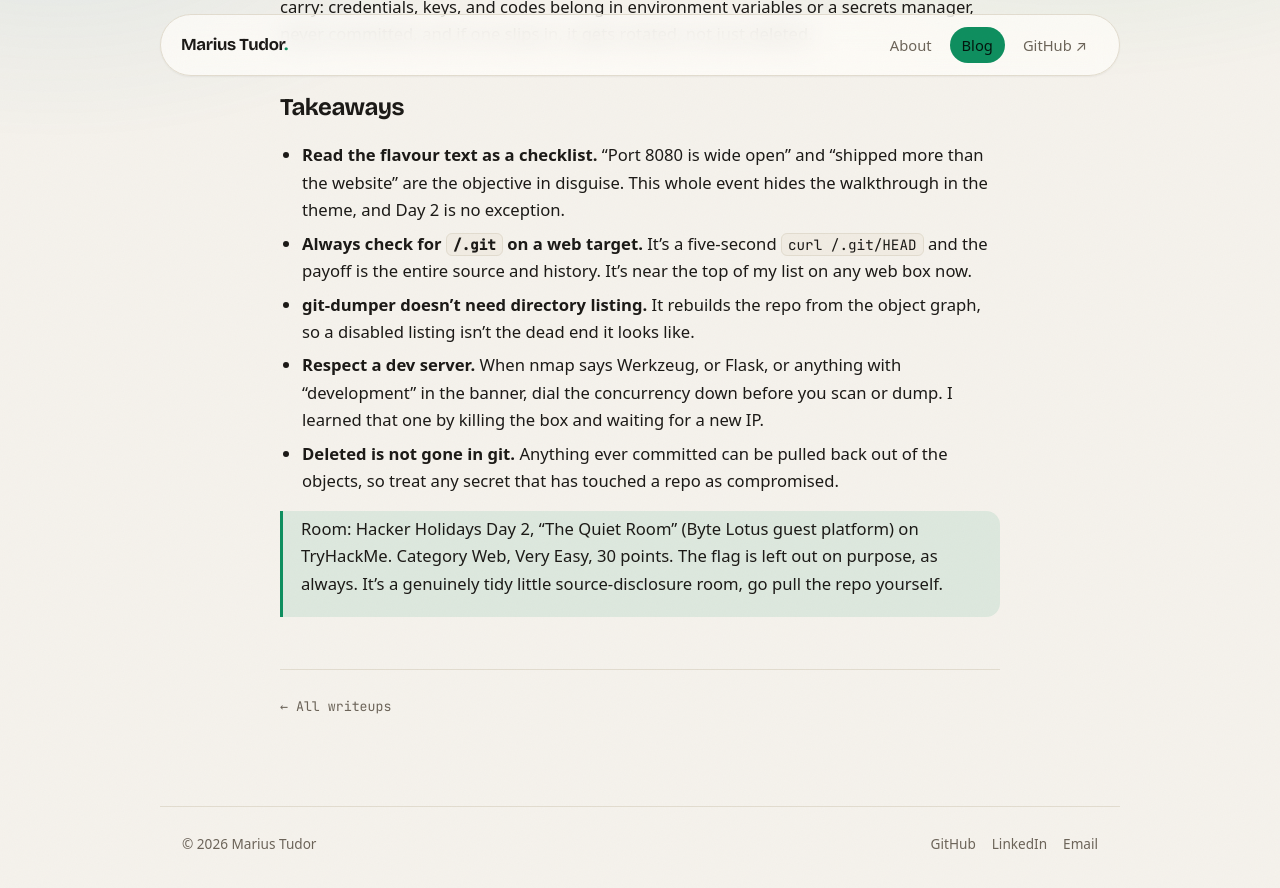
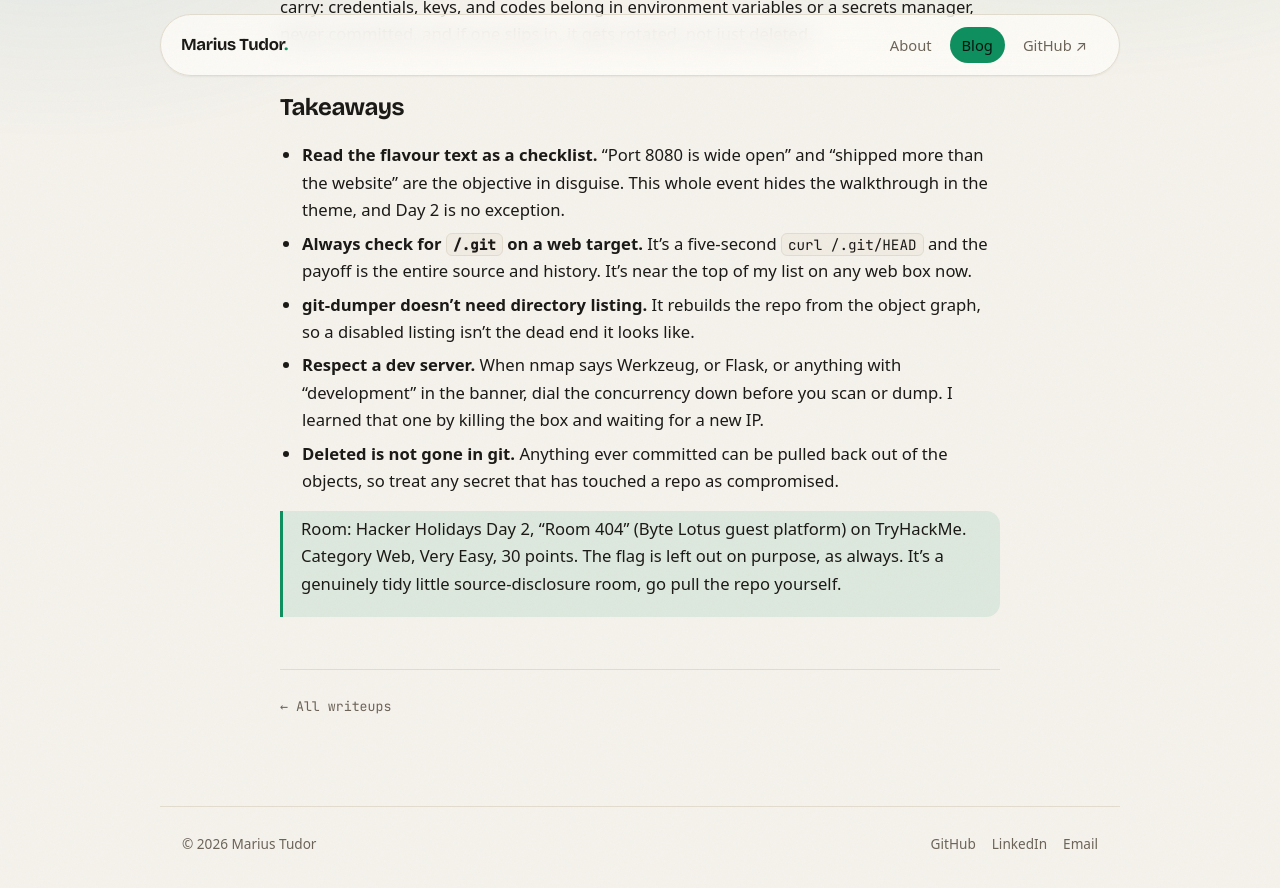
Before and after one commit to mariustudor07/mariustudor07.github.io, a Jekyll site: the page built from _posts/2026-07-28-thm-room-404.md, in a window 1280 px wide and 900 px high, scrolled down 5358 px. Shown: the top 888 px of the window. Built offline with Jekyll 4.4.1, drawn with Linux system fonts in a browser that asks for light colours; some of the changed text lies outside the part shown.

Commit message:
Correct room name to Room 404
Fix title and filename; the room is "Room 404", not "The Quiet Room".

Co-Authored-By: Claude Opus 5 (1M context) <noreply@anthropic.com>

```diff
--- a/_posts/2026-07-28-thm-the-quiet-room.md
+++ b/_posts/2026-07-28-thm-room-404.md
@@ -1,6 +1,6 @@
 ---
 layout: post
-title: "THM: The Quiet Room"
+title: "THM: Room 404"
 date: 2026-07-28
 category: "Web Exploitation"
 difficulty: "Very Easy"
@@ -194,6 +194,6 @@ rotated, not just deleted.
 - **Deleted is not gone in git.** Anything ever committed can be pulled back out of the
   objects, so treat any secret that has touched a repo as compromised.
 
-> Room: Hacker Holidays Day 2, "The Quiet Room" (Byte Lotus guest platform) on
+> Room: Hacker Holidays Day 2, "Room 404" (Byte Lotus guest platform) on
 > TryHackMe. Category Web, Very Easy, 30 points. The flag is left out on purpose, as
 > always. It's a genuinely tidy little source-disclosure room, go pull the repo yourself.
```
